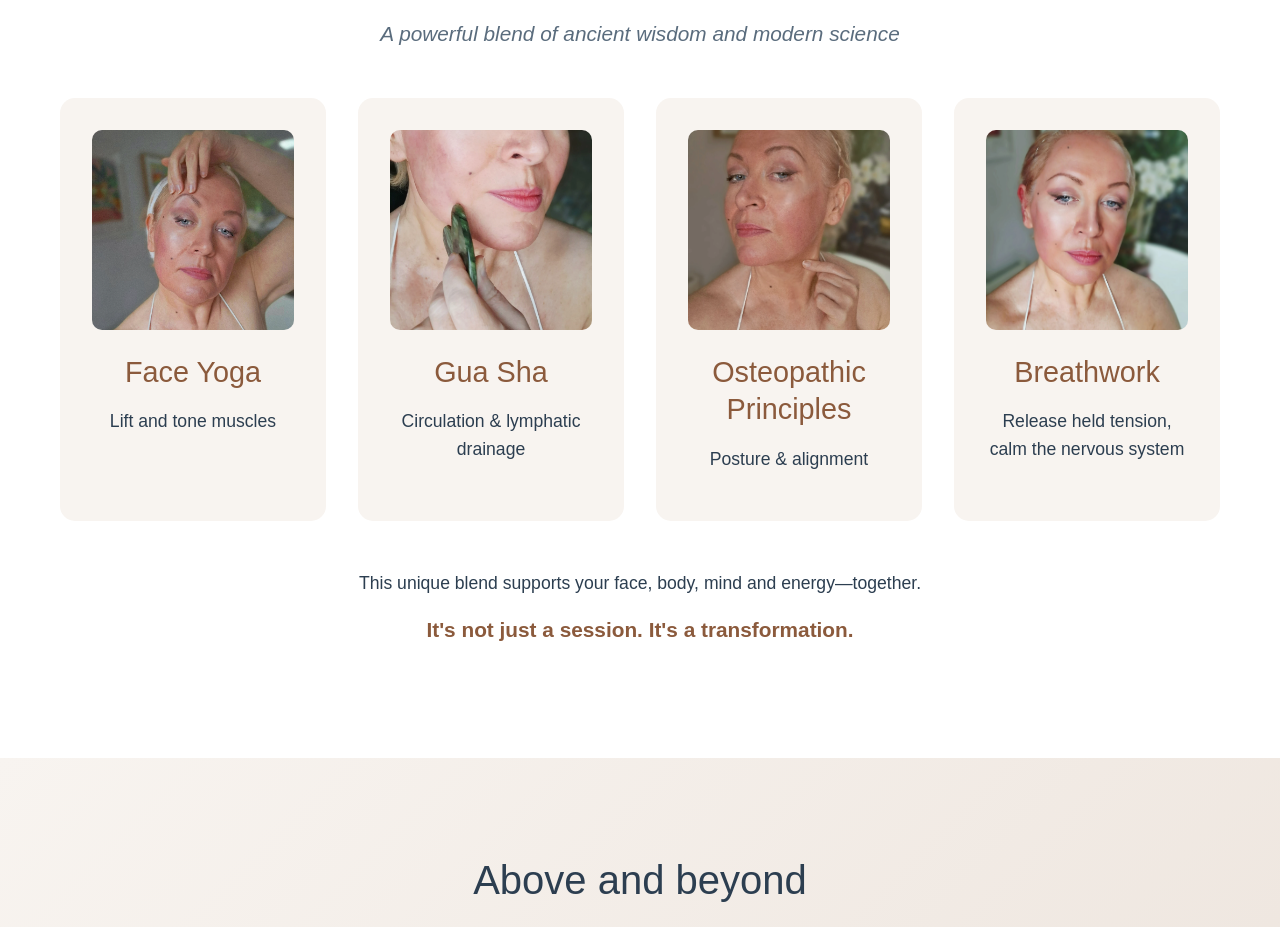
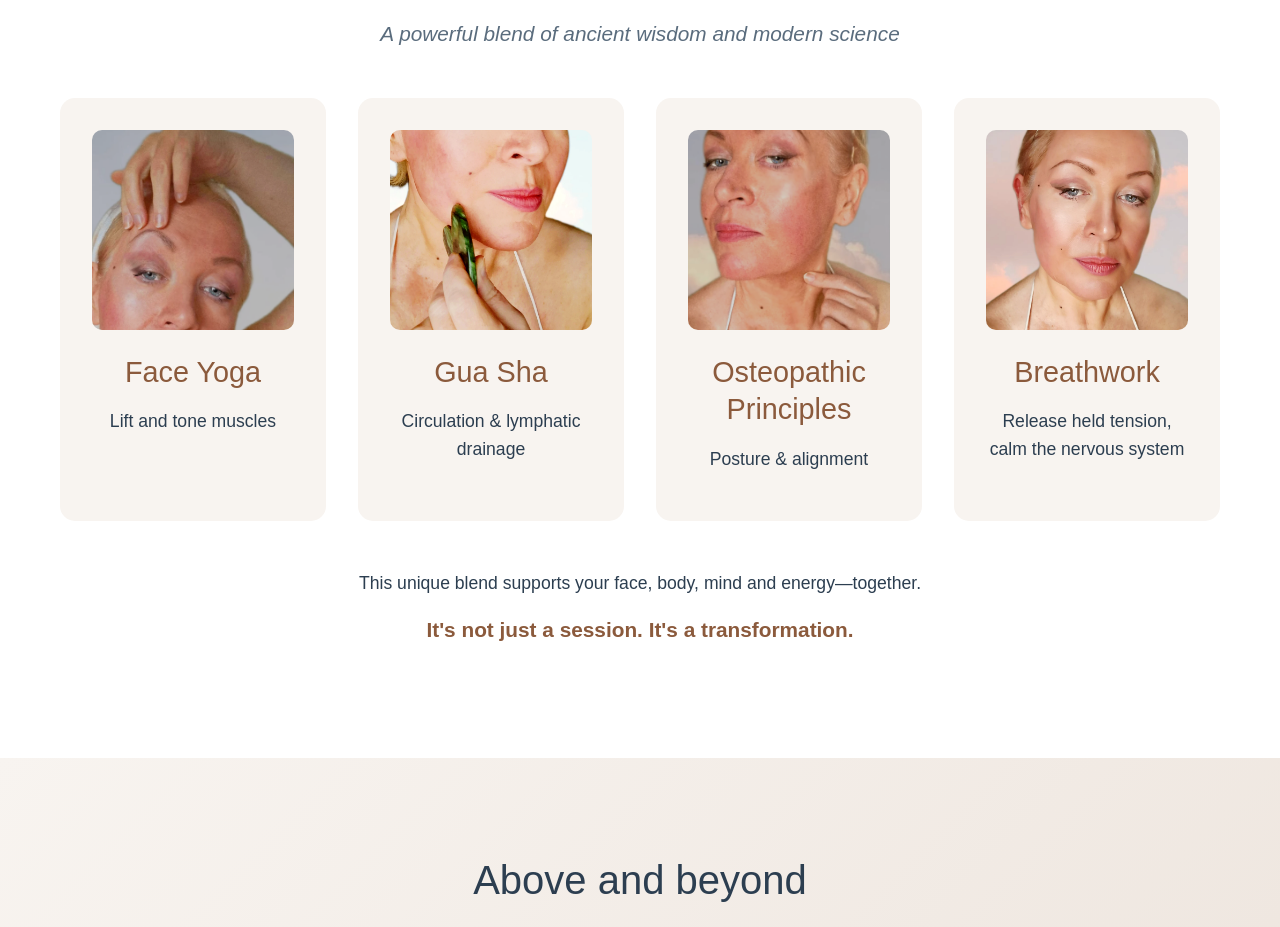
Before and after one commit to wellis321/beyond, a website: page index.html in a window 1280 px wide. Shown: the part 3620-4547 px from the top of the page. Drawn offline with Linux system fonts and the light colour scheme.

Commit message:
new images

```diff
--- a/beyond-styles.css
+++ b/beyond-styles.css
@@ -763,6 +763,10 @@ p {
     transition: transform 0.3s ease;
 }
 
+.method-image img.tone-down {
+    filter: brightness(0.85) contrast(0.95);
+}
+
 .method-item:hover .method-image img {
     transform: scale(1.05);
 }
--- a/index.html
+++ b/index.html
@@ -342,14 +342,15 @@
             <div class="method-grid">
                 <div class="method-item">
                     <div class="method-image">
-                        <img src="assets/images/practices/yoga.webp" alt="Face Yoga - Lift and tone muscles" />
+                        <img src="assets/images/general/yoga.webp" alt="Face Yoga - Lift and tone muscles"
+                            class="tone-down" />
                     </div>
                     <h3>Face Yoga</h3>
                     <p>Lift and tone muscles</p>
                 </div>
                 <div class="method-item">
                     <div class="method-image">
-                        <img src="assets/images/practices/gue sha-1.webp"
+                        <img src="assets/images/general/gue sha.webp"
                             alt="Gua Sha - Circulation and lymphatic drainage" />
                     </div>
                     <h3>Gua Sha</h3>
@@ -357,15 +358,15 @@
                 </div>
                 <div class="method-item">
                     <div class="method-image">
-                        <img src="assets/images/practices/osteo.webp"
-                            alt="Osteopathic Principles - Posture and alignment" />
+                        <img src="assets/images/general/osteopathic.webp"
+                            alt="Osteopathic Principles - Posture and alignment" class="tone-down" />
                     </div>
                     <h3>Osteopathic Principles</h3>
                     <p>Posture & alignment</p>
                 </div>
                 <div class="method-item">
                     <div class="method-image">
-                        <img src="assets/images/practices/breath.jpg"
+                        <img src="assets/images/general/breath.webp"
                             alt="Breathwork - Release tension and calm the nervous system" />
                     </div>
                     <h3>Breathwork</h3>
```
Also changed, not shown: assets/images/general/breath.webp (added), assets/images/general/gue sha.webp (added), assets/images/general/osteopathic.webp (added), assets/images/general/yoga.webp (added), 1 other file.
